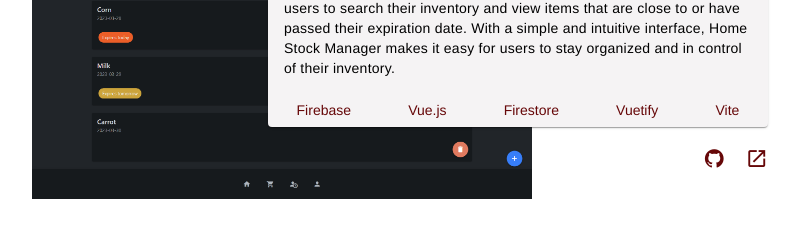
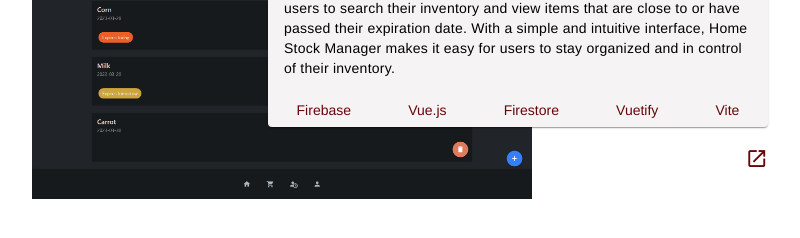
Before and after one commit to patriciohuang/portfolio, a Vue app: page / in a window 1280 px wide. Shown: the part 2217-2455 px from the top of the page, without its empty margins (192-992 px from the left). Built offline with nearby package versions, Linux system fonts and the light colour scheme.

Commit message:
Take github link out

```diff
--- a/src/components/Work.vue
+++ b/src/components/Work.vue
@@ -28,9 +28,6 @@
                     </div>
                 </v-card>
                 <div id="links">
-                    <a href="https://github.com/patriciohuang/home-stock-manager" target="_blank">
-                        <v-icon icon="mdi-github"></v-icon>
-                    </a>
                     <a href="https://home-stock-manager.vercel.app" target="_blank">
                         <v-icon icon="mdi-open-in-new"></v-icon>
                     </a>
```
